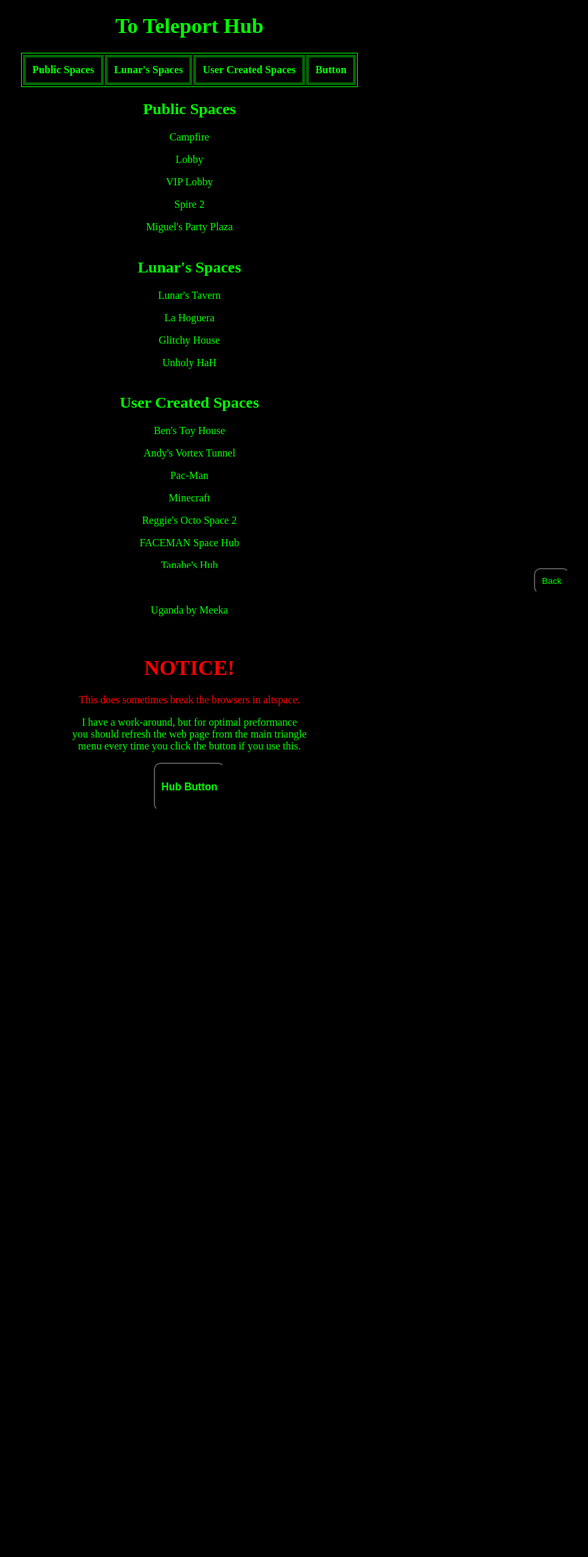
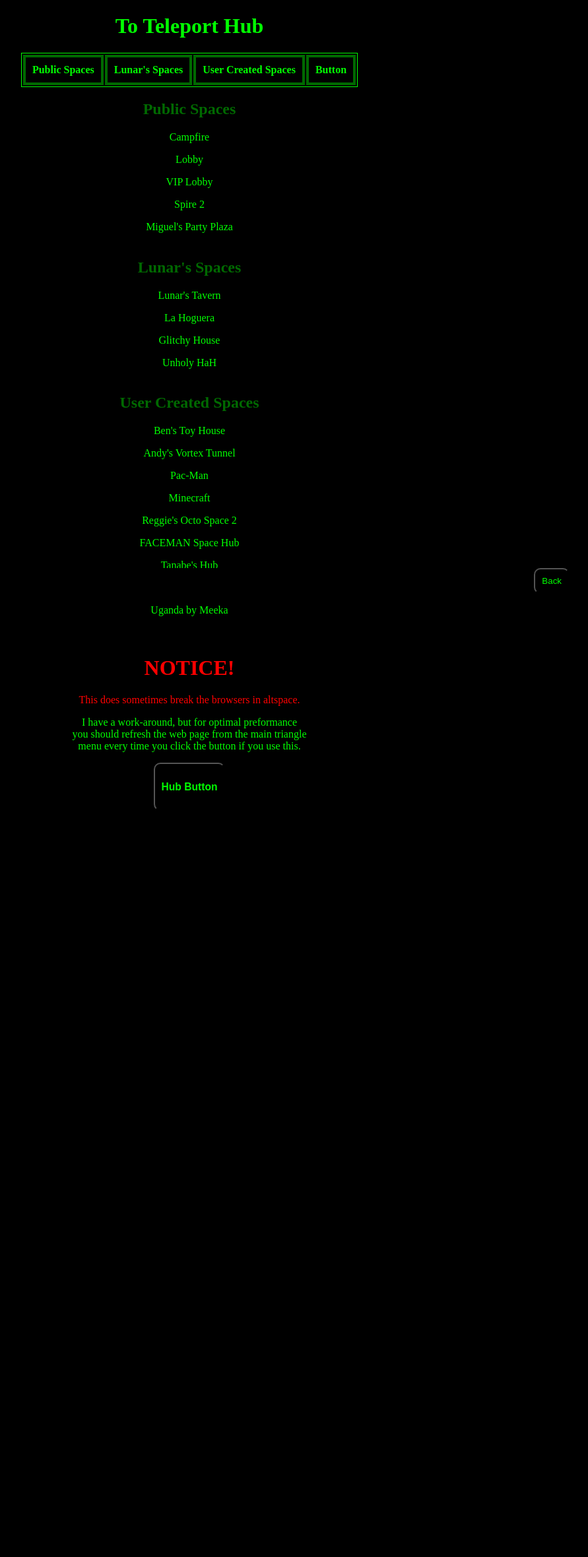
Before and after one commit to LunarTiger/AltspaceVR, a Jekyll site: the page teleportHub/index.html, which Jekyll copies as it is, in a window 1280 px wide. Shown: the whole page at 66% size, without its empty margins (353-1244 px from the left). Built offline with Jekyll 4.4.1, drawn with Linux system fonts in a browser that asks for light colours.

Commit message:
Update index.html

```diff
--- a/teleportHub/index.html
+++ b/teleportHub/index.html
@@ -9,6 +9,7 @@
 			a:visited {color: #00ff00;text-decoration:none;}
 			a:hover {color: #00bf00;text-decoration:none;}
 			a:active {color: #008900;text-decoration:none;}
+			h2 {color: #006900;}
 			table {border: 1px solid #00ff00;margin-left:auto;margin-right:auto;}
 			th {padding: 10px;border: 4px solid #006900;}
 		</style>
```
